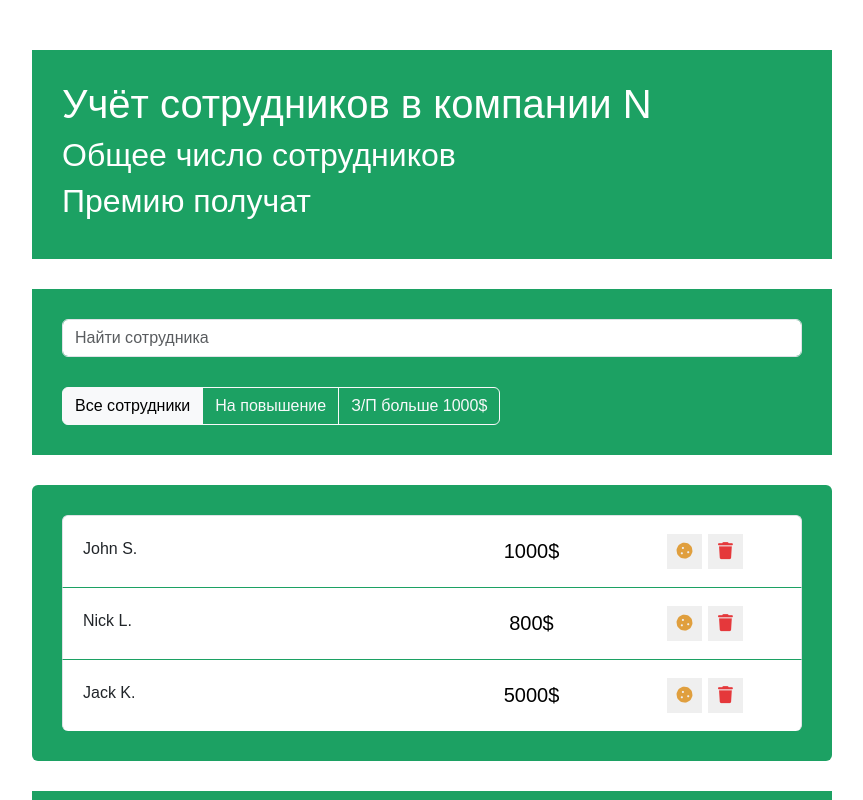
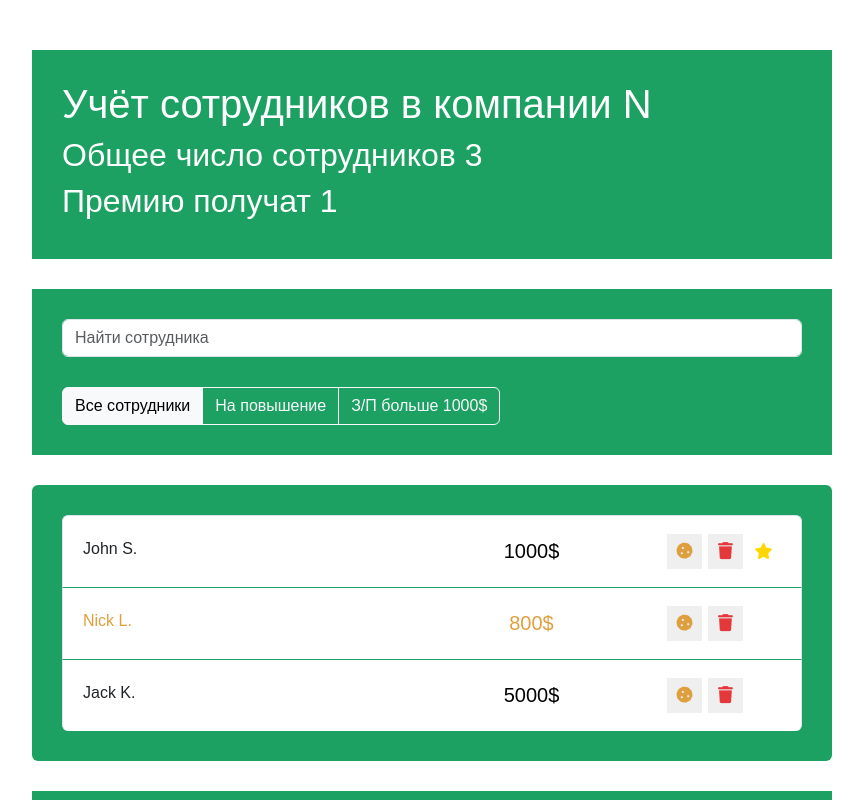
Before and after one commit to volkovvictor/emploees, a React (Create React App) app: page / in a window 1280 px wide. Shown: the top 800 px of the page, without its empty margins (208-1071 px from the left). Built offline with nearby package versions, Linux system fonts and the light colour scheme; the HTML template or start-up script is replaced by a standard one.

Commit message:
upgraded methods onRise and onIncrease to one method and added verification about empty inputs to form

```diff
--- a/src/App.js
+++ b/src/App.js
@@ -18,18 +18,21 @@
                name: 'John S.',
                salary: 1000,
                increase: false,
+               rise: true
             },
             {
                id: 2,
                name: 'Nick L.',
                salary: 800,
                increase: true,
+               rise: false
             },
             {
                id: 3,
                name: 'Jack K.',
                salary: 5000,
                increase: false,
+               rise: false
             }
          ],
 
@@ -40,7 +43,7 @@
    deleteItem = (id) => {
       this.setState(({data}) => {
          return {
-            data: data.filter(item => item.id !== id),
+            data: data.filter(item => item.id !== id)
          }
       })
    }
@@ -60,15 +63,32 @@
       })
    }
 
+   onToggleProp = (id, prop) => {
+      this.setState(({data}) => ({
+         data: data.map(item => {
+            if (item.id === id) {
+               return {...item, [prop]: !item[prop]}
+            }
+
+            return item;
+         })
+      }))
+   }
+
    render() {
+      const employees = this.state.data.length;
+      const increased = this.state.data.filter(item => item.increase).length;
       return (
          <div className="App">
-            <HeaderInfo/>
+            <HeaderInfo employees={employees} increased={increased}/>
             <div className="filter-panel">
                <SearchInput/>
                <FilterItems/>
             </div>
-            <EmploeesList data={this.state.data} onDelete={this.deleteItem}/>
+            <EmploeesList
+            data={this.state.data}
+            onDelete={this.deleteItem}
+            onToggleProp={this.onToggleProp}/>
             <AddNewEmploeeForm id={this.state.maxId} onAddItem={this.addItem}/>
          </div>
       );
--- a/src/components/app-emploees-item/app-emploees-item.js
+++ b/src/components/app-emploees-item/app-emploees-item.js
@@ -1,39 +1,19 @@
-import { Component } from 'react';
 import './app-emploee-item.css'
 
-class EmploeeItem extends Component{
-   constructor(props) {
-      super(props);
-      this.state = {
-         increase: false,
-         like: false,
-      }
-   }
-   onIncrease = () => {
-      this.setState(({increase}) => ({
-         increase: !increase
-      }))
-   }
-
-   onLike = () => {
-      this.setState(({like}) => ({
-         like: !like
-      }))
-   }
-   render() {
-      const {name, salary, onDelete} = this.props;
-      const {increase, like} = this.state;
+const EmploeeItem = (props) => {
+   const {name, salary, increase, rise, onDelete, onToggleProp} = props;
 
    let classNames = "list-group-item d-flex justify-content-between";
 
    if (increase) classNames += " increase";
-      if (like) classNames += " like";
+   if (rise) classNames += " like";
+
    return (
       <li className={classNames}>
-            <span className="list-group-item-label" onClick={this.onLike}>{name}</span>
+         <span className="list-group-item-label" data-prop="rise" onClick={onToggleProp}>{name}</span>
          <input type="text" className="list-group-item-input" defaultValue={salary + "$"}/>
          <div className="d-flex justify-content-center align-items-center">
-               <button type="button" className="btn-cookie btn-sm" onClick={this.onIncrease}>
+            <button type="button" className="btn-cookie btn-sm" data-prop="increase" onClick={onToggleProp}>
                <i className="fas fa-cookie"></i>
             </button>
             <button type="button" className="btn-trash btn-sm" onClick={onDelete}>
@@ -44,6 +24,5 @@
       </li>
    )
 }
-}
 
 export default EmploeeItem;
--- a/src/components/app-emploees-list/app-emploees-list.js
+++ b/src/components/app-emploees-list/app-emploees-list.js
@@ -1,14 +1,15 @@
 import EmploeeItem from "../app-emploees-item/app-emploees-item";
 import './app-emploees-list.css'
 
-const EmploeesList = ({data, onDelete}) => {
+const EmploeesList = ({data, onDelete, onToggleProp}) => {
 
    const elements = data.map(item => {
       const {id, ...itemProps} = item;
       return <EmploeeItem
                key={id}
                {...itemProps}
-               onDelete={() => onDelete(id)}/>
+               onDelete={() => onDelete(id)}
+               onToggleProp={(e) => onToggleProp(id, e.currentTarget.getAttribute('data-prop'))}/>
    })
 
    return (
--- a/src/components/app-info/app-info.js
+++ b/src/components/app-info/app-info.js
@@ -1,11 +1,11 @@
 import './app-info.css';
 
-const HeaderInfo = () => {
+const HeaderInfo = ({employees, increased}) => {
    return (
       <div className="header-info">
          <h1>Учёт сотрудников в компании N</h1>
-         <h2>Общее число сотрудников </h2>
-         <h2>Премию получат </h2>
+         <h2>Общее число сотрудников {employees}</h2>
+         <h2>Премию получат {increased}</h2>
       </div>
    )
 }
--- a/src/components/app-new-emploee-add-form/app-new-emploee-add-form.js
+++ b/src/components/app-new-emploee-add-form/app-new-emploee-add-form.js
@@ -24,6 +24,7 @@
             <h3>Добавьте нового сотрудника</h3>
             <form action="#" className="add-form d-flex" onSubmit={(e) => {
                e.preventDefault();
+               if (!name.trim() || !salary.trim()) return;
                this.props.onAddItem({name, salary})
                this.setState({
                   name: '',
```
Lines whose indentation alone changed are shown as unchanged.
